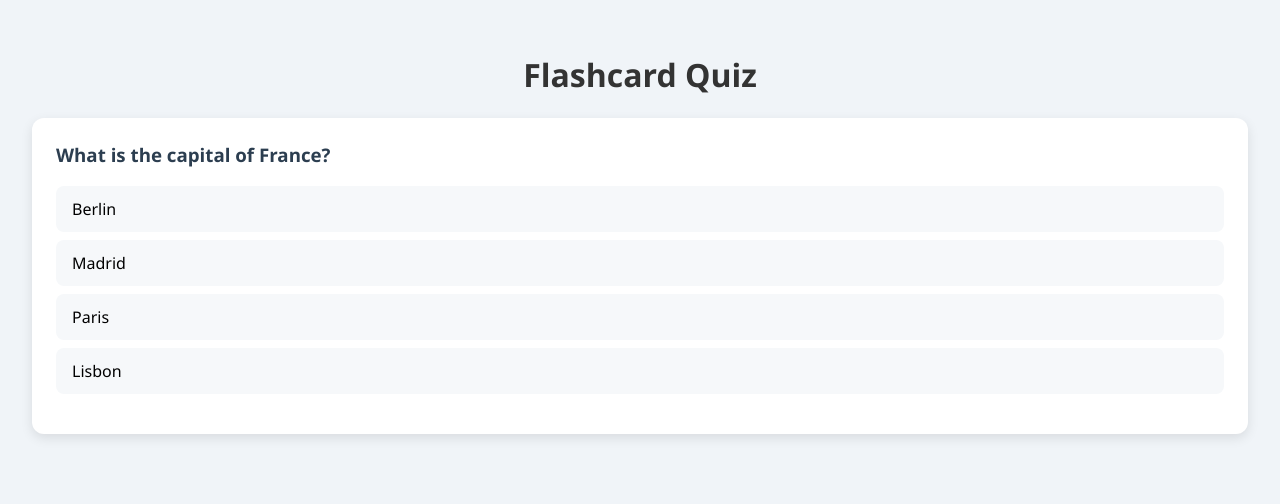
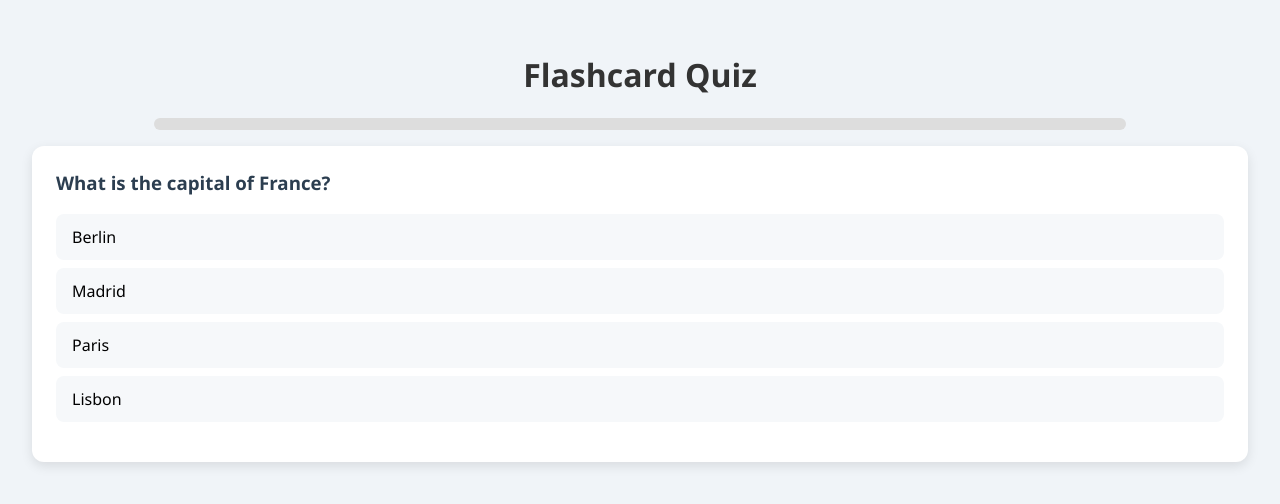
Before and after one commit to zypherson/flashcard-quiz, a React (Vite) app: page / in a window 1280 px wide. Shown: the top 504 px of the page. Built offline with nearby package versions, Linux system fonts and the light colour scheme.

Commit message:
Styled progress bar

```diff
--- a/src/index.css
+++ b/src/index.css
@@ -54,3 +54,18 @@ h1 {
 .flashcard li:hover {
   background-color: #e0e7ff;
 }
+
+.progress-bar-container {
+  background-color: #ddd;
+  border-radius: 10px;
+  height: 12px;
+  margin: 1rem auto;
+  width: 80%;
+  overflow: hidden;
+}
+
+.progress-bar {
+  height: 100%;
+  background-color: #4caf50;
+  transition: width 0.3s ease-in-out;
+}
```
